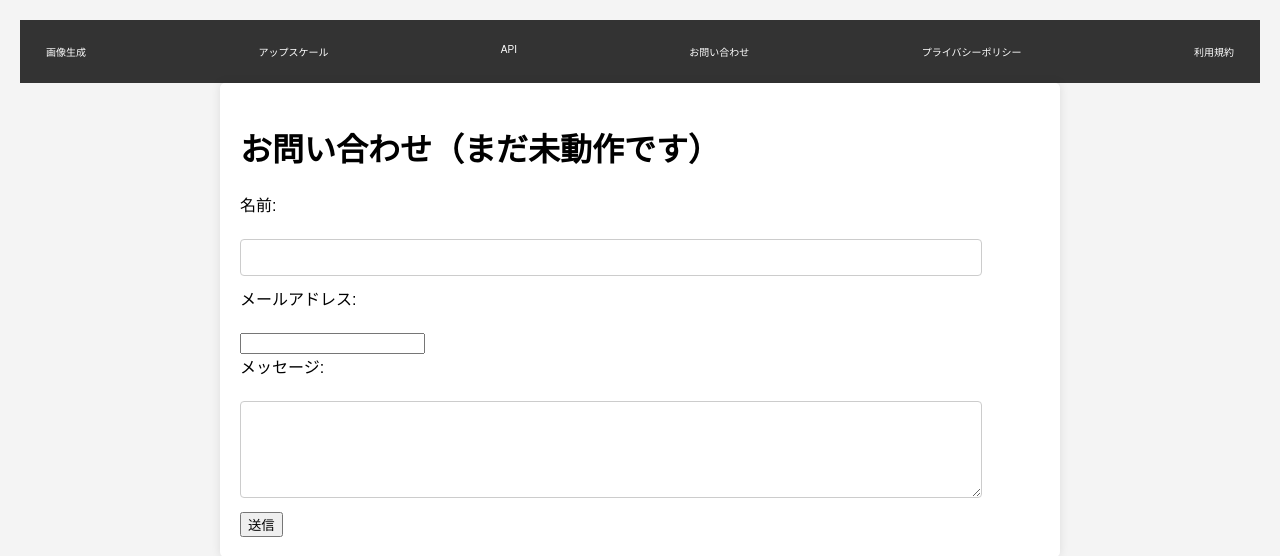
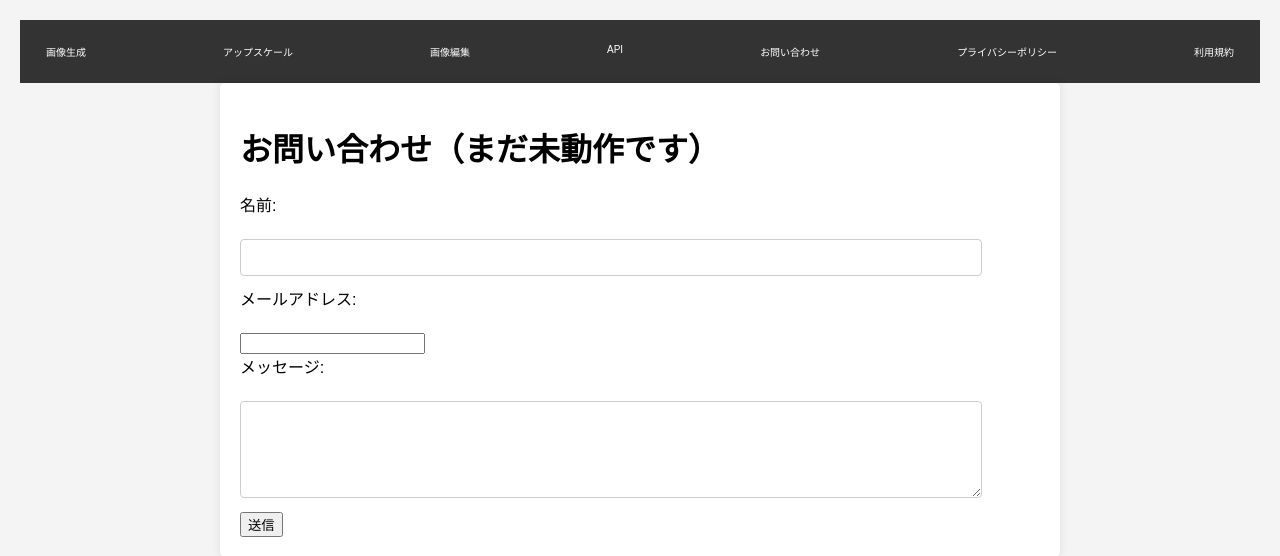
Before and after one commit to halcy8312/SD3, a Flask app: page /contact in a window 1280 px wide. Shown: the top 556 px of the page. Run offline with Flask 3, Linux system fonts and the light colour scheme.

Commit message:
画像編集機能と画像編集ルートを追加2

```diff
--- a/templates/base.html
+++ b/templates/base.html
@@ -10,6 +10,7 @@
     <div class="navbar">
         <a href="{{ url_for('generate') }}" class="nav-button">画像生成</a>
         <a href="{{ url_for('upscale') }}" class="nav-button">アップスケール</a>
+        <a href="{{ url_for('edit') }}" class="nav-button">画像編集</a>
         <a href="{{ url_for('index') }}" class="nav-button">API</a>
         <a href="{{ url_for('contact') }}" class="nav-button">お問い合わせ</a>
         <a href="{{ url_for('privacy_policy') }}" class="nav-button">プライバシーポリシー</a>
```
